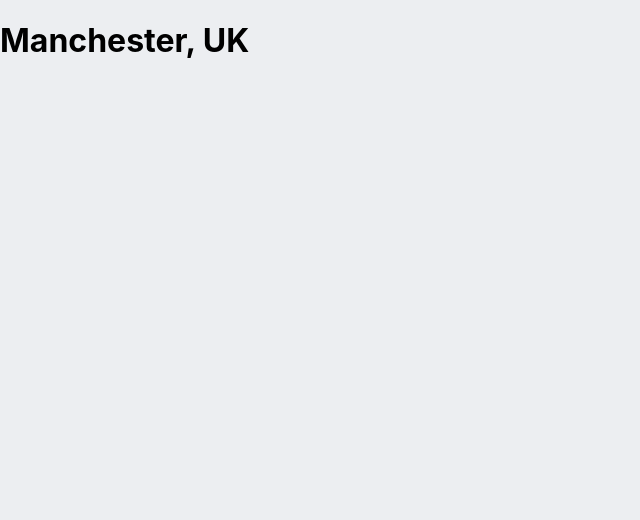
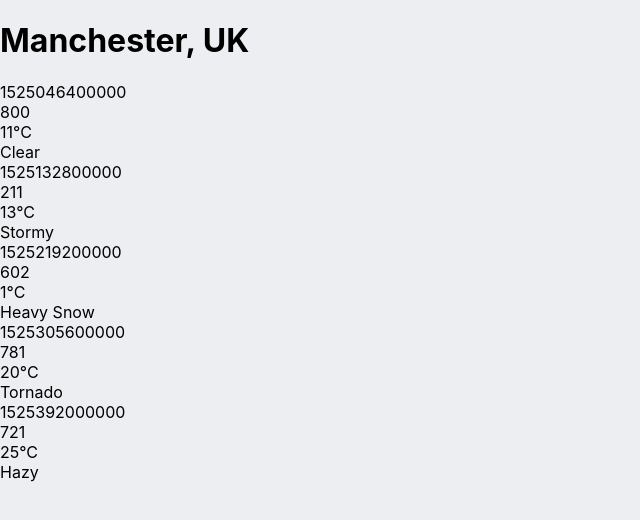
Before and after one commit to derynruah/weather-app, a React (Create React App) app: page / in a window 1280 px wide. Shown: the top 520 px of the page, without its empty margins (0-640 px from the left). Built offline with nearby package versions, Linux system fonts and the light colour scheme.

Commit message:
updated app and index, added forecastsummaries

```diff
--- a/src/components/App.js
+++ b/src/components/App.js
@@ -3,17 +3,30 @@ import "../styles/App.css";
 // eslint-disable-next-line import/no-extraneous-dependencies
 import PropTypes from "prop-types";
 import LocationDetails from "./LocationDetails";
+import ForecastSummaries from "./ForecastSummaries";
 
-function App({ location }) {
+function App({ forecasts, location }) {
   const { city, country } = location;
   return (
-    <div className="App">
+    <div className="forecast">
       <LocationDetails city={city} country={country} />
+      <ForecastSummaries forecasts={forecasts} />
     </div>
   );
 }
 
 App.propTypes = {
+  forecasts: PropTypes.arrayOf(
+    PropTypes.shape({
+      date: PropTypes.number,
+      description: PropTypes.string,
+      icon: PropTypes.string,
+      temperature: PropTypes.shape({
+        max: PropTypes.number,
+        min: PropTypes.number,
+      }),
+    })
+  ).isRequired,
   location: PropTypes.shape({
     city: PropTypes.string,
     country: PropTypes.string,
--- /dev/null
+++ b/src/components/ForecastSummaries.js
@@ -0,0 +1,36 @@
+import React from "react";
+// eslint-disable-next-line import/no-extraneous-dependencies
+import PropTypes from "prop-types";
+import ForecastSummary from "./ForecastSummary";
+
+function ForecastSummaries({ forecasts }) {
+  return (
+    <div className="forecast-summaries">
+      {forecasts.map((forecast) => (
+        <ForecastSummary
+          key={forecast.date}
+          date={forecast.date}
+          description={forecast.description}
+          icon={forecast.icon}
+          temperature={forecast.temperature}
+        />
+      ))}
+    </div>
+  );
+}
+
+export default ForecastSummaries;
+
+ForecastSummaries.propTypes = {
+  forecasts: PropTypes.arrayOf(
+    PropTypes.shape({
+      date: PropTypes.number,
+      description: PropTypes.string,
+      icon: PropTypes.string,
+      temperature: PropTypes.shape({
+        max: PropTypes.number,
+        min: PropTypes.number,
+      }),
+    })
+  ).isRequired,
+};
--- a/src/index.js
+++ b/src/index.js
@@ -7,6 +7,6 @@ import forecast from "./data/forecast.json";
 const root = ReactDOM.createRoot(document.getElementById("root"));
 root.render(
   <React.StrictMode>
-    <App location={forecast.location} />
+    <App location={forecast.location} forecasts={forecast.forecasts} />
   </React.StrictMode>
 );
```
